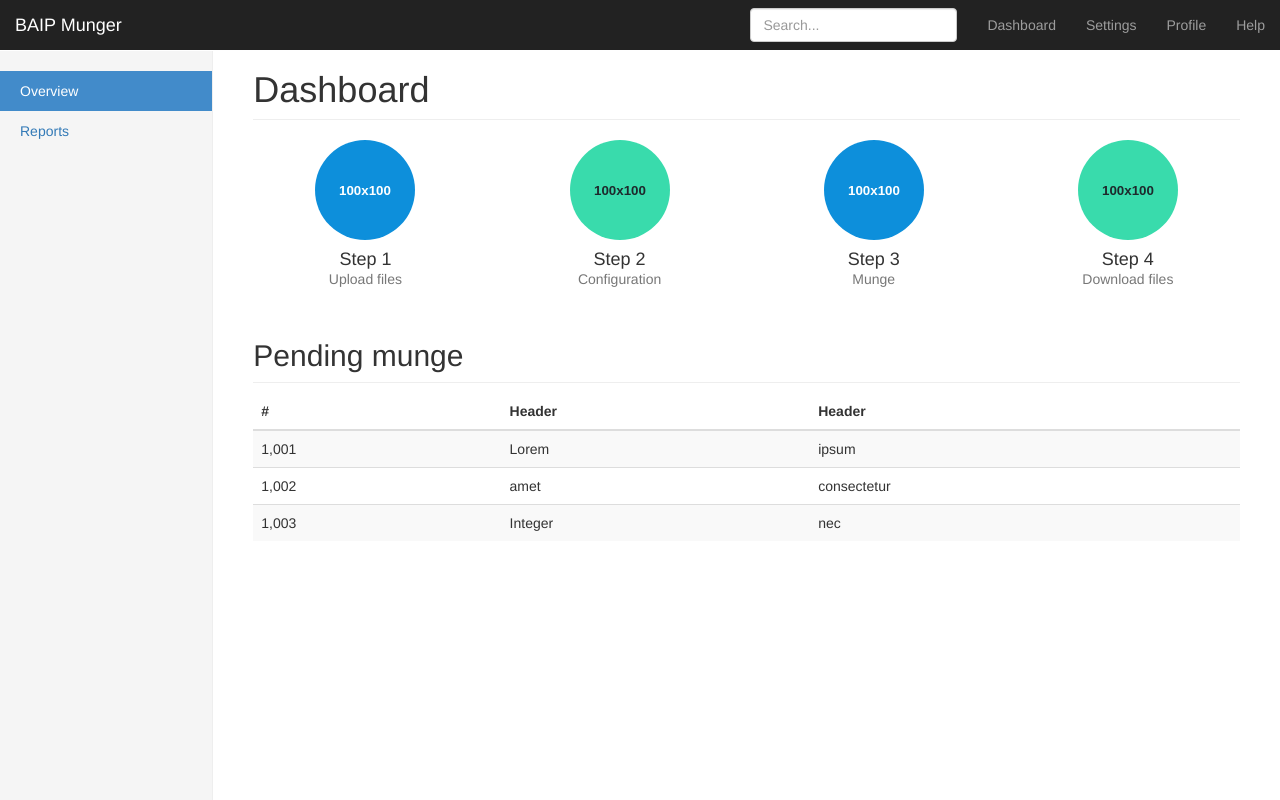
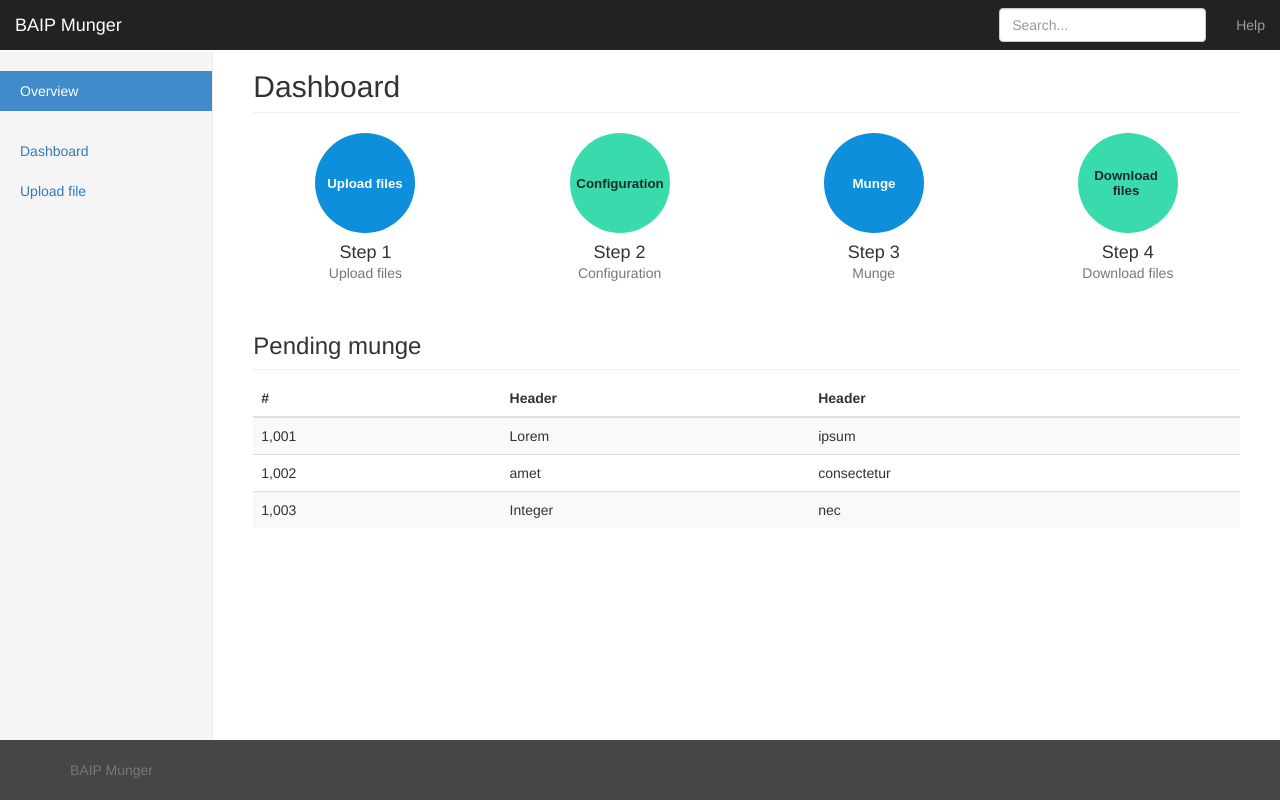
Before and after one commit to loum/trols-munger-ui, a Flask app: page /munger/dashboard in a window 1280 px wide. Run offline with Flask 2, Linux system fonts and the light colour scheme; some libraries are stand-ins or nearby versions.

Commit message:
task/ta-188-template-inheritance-structure
* factor out re-usable HTML components into general templates
* introduce the Upload file interface

```diff
--- /dev/null
+++ b/baip_munger_ui/static/css/baip.css
@@ -0,0 +1,11 @@
+/* BAIP custom CSS
+ */
+#baip-row {
+    display: table;
+}
+
+#baip-row .panel {
+    float: none;
+    display: table-cell;
+    vertical-align: middle;
+}
--- /dev/null
+++ b/baip_munger_ui/static/css/sticky-footer-navbar.css
@@ -0,0 +1,40 @@
+/* Sticky footer styles
+-------------------------------------------------- */
+html {
+  position: relative;
+  min-height: 100%;
+}
+body {
+  /* Margin bottom by footer height */
+  margin-bottom: 60px;
+}
+.footer {
+  position: absolute;
+  bottom: 0;
+  width: 100%;
+  /* Set the fixed height of the footer here */
+  height: 60px;
+  background-color: #464646;
+  z-index: 1000;
+}
+
+
+/* Custom page CSS
+-------------------------------------------------- */
+/* Not required for template or sticky footer method. */
+
+body > .container {
+  padding: 60px 15px 0;
+}
+.container .text-muted {
+  margin: 20px 0;
+}
+
+.footer > .container {
+  padding-right: 15px;
+  padding-left: 15px;
+}
+
+code {
+  font-size: 80%;
+}
--- /dev/null
+++ b/baip_munger_ui/templates/dashboard/layout.html
@@ -0,0 +1,78 @@
+        {% extends "layout.html" %}
+        {% set title = 'Dashboard' %}
+        {% block content %}
+        <div class="col-sm-9
+                    col-sm-offset-3
+                    col-md-10
+                    col-md-offset-2
+                    main">
+          {% block steps %}
+          <h2 class="page-header">Dashboard</h2>
+
+          <div class="row placeholders">
+            <div class="col-xs-6 col-sm-3 placeholder">
+              <a href="/munger/upload">
+                <img data-src="holder.js/100x100/text:Upload files/sky"
+                     class="img-responsive"
+                     alt="Upload files">
+              </a>
+              <h4>Step 1</h4>
+              <span class="text-muted">Upload files</span>
+            </div>
+            <div class="col-xs-6 col-sm-3 placeholder">
+              <img data-src="holder.js/100x100/text:Configuration/vine"
+                   class="img-responsive"
+                   alt="Configuration">
+              <h4>Step 2</h4>
+              <span class="text-muted">Configuration</span>
+            </div>
+            <div class="col-xs-6 col-sm-3 placeholder">
+              <img data-src="holder.js/100x100/text:Munge/sky"
+                   class="img-responsive"
+                   alt="Munge">
+              <h4>Step 3</h4>
+              <span class="text-muted">Munge</span>
+            </div>
+            <div class="col-xs-6 col-sm-3 placeholder">
+              <img data-src="holder.js/100x100/text:Download files/vine"
+                   class="img-responsive"
+                   alt="Download files">
+              <h4>Step 4</h4>
+              <span class="text-muted">Download files</span>
+            </div>
+          </div>
+          {% endblock steps %}
+
+          {% block pending %}
+          <h3 class="sub-header">Pending munge</h3>
+          <div class="table-responsive">
+            <table class="table table-striped">
+              <thead>
+                <tr>
+                  <th>#</th>
+                  <th>Header</th>
+                  <th>Header</th>
+                </tr>
+              </thead>
+              <tbody>
+                <tr>
+                  <td>1,001</td>
+                  <td>Lorem</td>
+                  <td>ipsum</td>
+                </tr>
+                <tr>
+                  <td>1,002</td>
+                  <td>amet</td>
+                  <td>consectetur</td>
+                </tr>
+                <tr>
+                  <td>1,003</td>
+                  <td>Integer</td>
+                  <td>nec</td>
+                </tr>
+              </tbody>
+            </table>
+          </div>
+          {% endblock pending %}
+        </div>
+        {% endblock content %}
--- a/baip_munger_ui/templates/dashboard.html
+++ b/baip_munger_ui/templates/layout.html
@@ -10,15 +10,17 @@
     -->
     <meta name="description" content="">
     <meta name="author" content="">
-    <link rel="icon" href="../../favicon.ico">
+    <link rel="icon" href="/static/favicon.ico">
 
-    <title>BAIP Munger Dashboard</title>
+    <title>BAIP Munger | {{ title }}</title>
 
     <!-- Bootstrap core CSS -->
     <link href="/static/dist/css/bootstrap.min.css" rel="stylesheet">
 
     <!-- Custom styles for this template -->
+    <link href="/static/css/baip.css" rel="stylesheet">
     <link href="/static/css/dashboard.css" rel="stylesheet">
+    <link href="/static/css/sticky-footer-navbar.css" rel="stylesheet">
 
     <!-- Just for debugging purposes. Don't actually copy these 2 lines! -->
     <!--[if lt IE 9]><script src="../../assets/js/ie8-responsive-file-warning.js"></script><![endif]-->
@@ -42,13 +44,10 @@
             <span class="icon-bar"></span>
             <span class="icon-bar"></span>
           </button>
-          <a class="navbar-brand" href="#">BAIP Munger</a>
+          <a class="navbar-brand" href="/munger/dashboard">BAIP Munger</a>
         </div>
         <div id="navbar" class="navbar-collapse collapse">
           <ul class="nav navbar-nav navbar-right">
-            <li><a href="#">Dashboard</a></li>
-            <li><a href="#">Settings</a></li>
-            <li><a href="#">Profile</a></li>
             <li><a href="#">Help</a></li>
           </ul>
           <form class="navbar-form navbar-right">
@@ -66,75 +65,21 @@
                 <a href="#">Overview <span class="sr-only">(current)</span>
                 </a>
             </li>
-            <li><a href="#">Reports</a></li>
+          </ul>
+          <ul class="nav nav-sidebar">
+            <li><a href="/munger/dashboard">Dashboard</a></li>
+            <li><a href="/munger/upload">Upload file</a></li>
           </ul>
         </div>
-        <div class="col-sm-9 col-sm-offset-3 col-md-10 col-md-offset-2 main">
-          <h1 class="page-header">Dashboard</h1>
-
-          <div class="row placeholders">
-            <div class="col-xs-6 col-sm-3 placeholder">
-              <img data-src="holder.js/100x100/auto/sky"
-                   class="img-responsive"
-                   alt="Upload files">
-              <h4>Step 1</h4>
-              <span class="text-muted">Upload files</span>
-            </div>
-            <div class="col-xs-6 col-sm-3 placeholder">
-              <img data-src="holder.js/100x100/auto/vine"
-                   class="img-responsive"
-                   alt="Configuration">
-              <h4>Step 2</h4>
-              <span class="text-muted">Configuration</span>
-            </div>
-            <div class="col-xs-6 col-sm-3 placeholder">
-              <img data-src="holder.js/100x100/auto/sky"
-                   class="img-responsive"
-                   alt="Munge">
-              <h4>Step 3</h4>
-              <span class="text-muted">Munge</span>
-            </div>
-            <div class="col-xs-6 col-sm-3 placeholder">
-              <img data-src="holder.js/100x100/auto/vine"
-                   class="img-responsive"
-                   alt="Download files">
-              <h4>Step 4</h4>
-              <span class="text-muted">Download files</span>
-            </div>
-          </div>
-
-          <h2 class="sub-header">Pending munge</h2>
-          <div class="table-responsive">
-            <table class="table table-striped">
-              <thead>
-                <tr>
-                  <th>#</th>
-                  <th>Header</th>
-                  <th>Header</th>
-                </tr>
-              </thead>
-              <tbody>
-                <tr>
-                  <td>1,001</td>
-                  <td>Lorem</td>
-                  <td>ipsum</td>
-                </tr>
-                <tr>
-                  <td>1,002</td>
-                  <td>amet</td>
-                  <td>consectetur</td>
-                </tr>
-                <tr>
-                  <td>1,003</td>
-                  <td>Integer</td>
-                  <td>nec</td>
-                </tr>
-              </tbody>
-            </table>
-          </div>
-        </div>
+        {% block content %}{% endblock content %}
       </div>
     </div>
+
+    <footer class="footer">
+      <div class="container">
+        <p class="text-muted">BAIP Munger</p>
+      </div>
+    </footer>
 
     <!-- Bootstrap core JavaScript
     ================================================== -->
@@ -143,6 +88,7 @@
     <script src="/static/dist/js/bootstrap.min.js"></script>
     <!-- Just to make our placeholder images work. Don't actually copy the next line! -->
     <script src="/static/assets/js/vendor/holder.js"></script>
+    <script src="/static/assets/js/vendor/bootstrap-filestyle.js"></script>
     <!-- IE10 viewport hack for Surface/desktop Windows 8 bug -->
     <script src="/static/assets/js/ie10-viewport-bug-workaround.js"></script>
   </body>
--- a/baip_munger_ui/views/__init__.py
+++ b/baip_munger_ui/views/__init__.py
@@ -10,7 +10,7 @@ def health():
     """Quick health check response
 
     """
-    return 'OK!'
+    return flask.render_template('health.html')
 
 
 @baip_munger_ui.app.route('/munger/dashboard')
@@ -18,4 +18,12 @@ def dashboard():
     """Munger dashboard.
 
     """
-    return flask.render_template('dashboard.html')
+    return flask.render_template('dashboard/layout.html')
+
+
+@baip_munger_ui.app.route('/munger/upload')
+def upload():
+    """Munger upload.
+
+    """
+    return flask.render_template('dashboard/upload.html')
```
Also changed, not shown: baip_munger_ui/templates/dashboard/upload.html (added, +67 -0 lines), baip_munger_ui/templates/health.html (added, +11 -0 lines), baip_munger_ui/static/assets/js/vendor/bootstrap-filestyle.js (added), baip_munger_ui/static/favicon.ico (added), baip_munger_ui/static/images/arrow_right.png (added).
